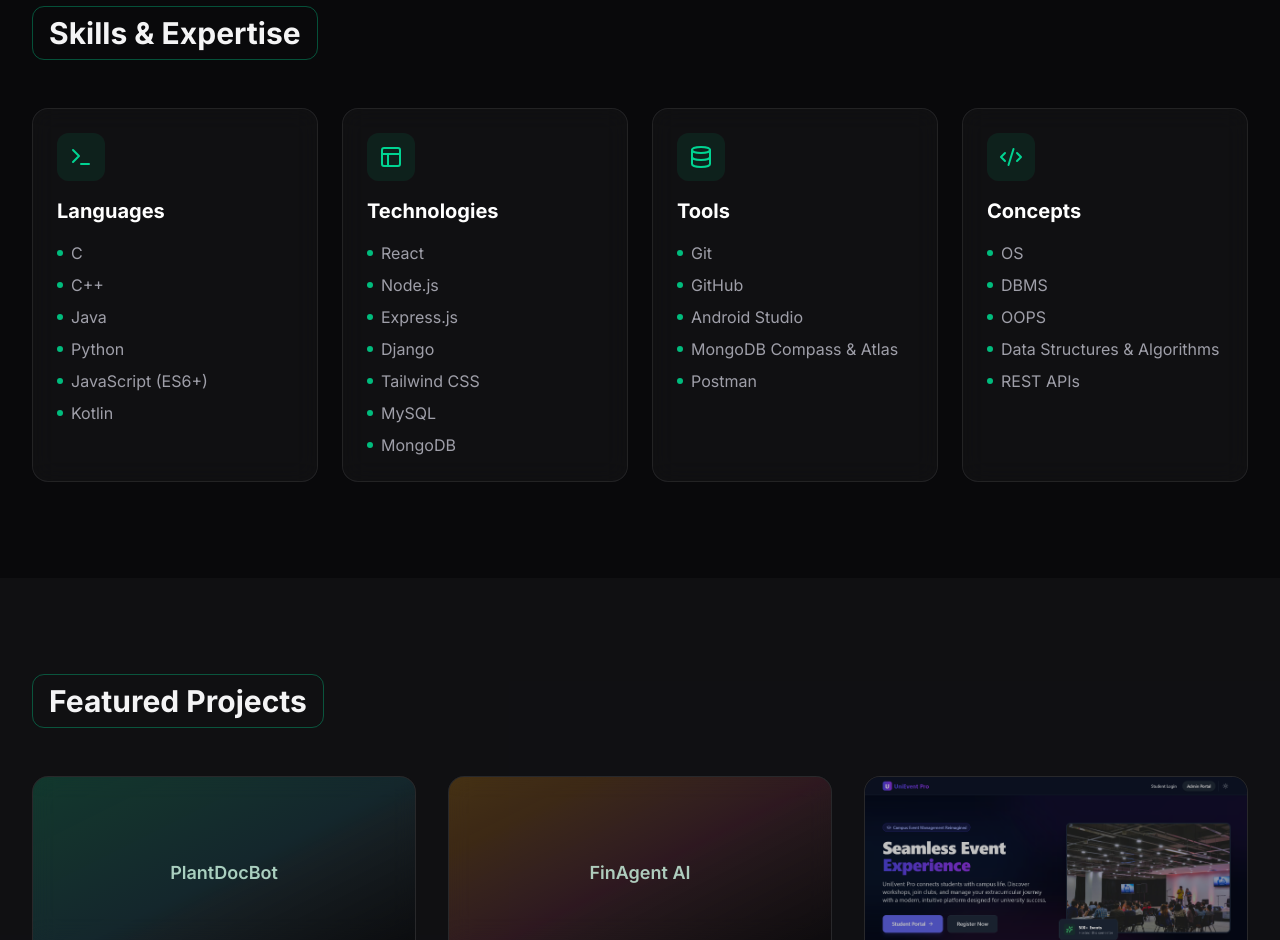
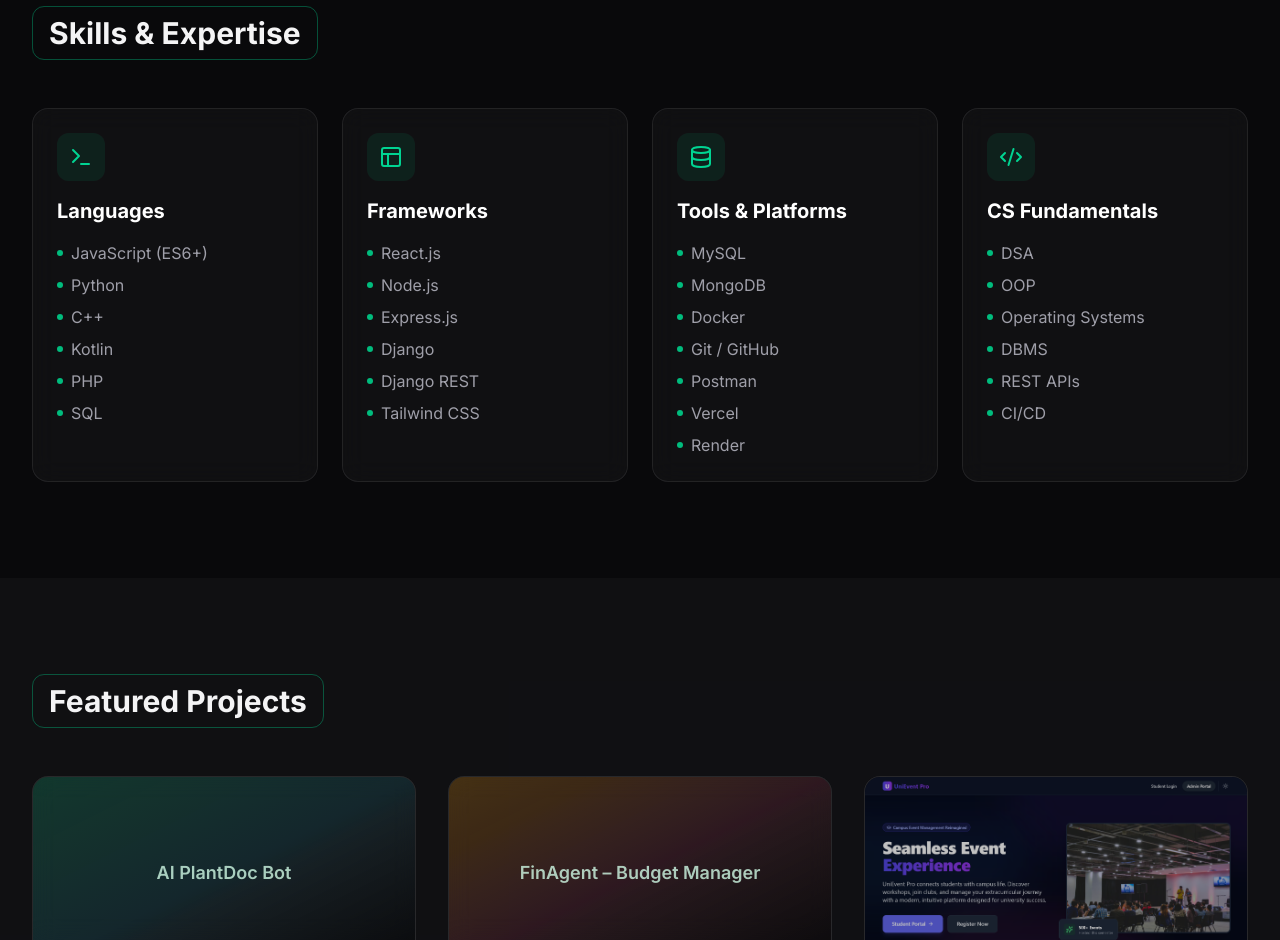
Before and after one commit to Tanya391/portfolio, a React (Vite) app: page / in a window 1280 px wide. Shown: the part 1860-2800 px from the top of the page. Built offline with nearby package versions, Linux system fonts and the light colour scheme.

Commit message:
tailor portfolio

```diff
--- a/src/App.jsx
+++ b/src/App.jsx
@@ -107,11 +107,12 @@
               <span className="text-white">Tanya</span> <span className="text-white">Bharti</span>
             </h1>
             <p className="text-xl md:text-2xl text-zinc-300 font-medium">
-              Full-Stack Developer | AI & Cloud Enthusiast
+              Full-Stack Developer &nbsp;·&nbsp; AI / ML &nbsp;·&nbsp; Cloud & DevOps
             </p>
             <p className="max-w-3xl mx-auto text-zinc-500 text-lg leading-relaxed">
-              B.Tech Computer Science student at Lovely Professional University. I focus on building scalable applications
-              and have a strong foundation in both front-end and back-end development.
+              B.Tech Computer Science student at Lovely Professional University (CGPA 7.95). I build
+              production-ready full-stack applications, AI pipelines, and containerised back-ends with
+              the MERN stack, Django REST, and Python-based ML frameworks.
             </p>
 
             <div className="flex items-center justify-center gap-6 pt-2">
@@ -189,22 +190,22 @@
     {
       title: 'Languages',
       icon: <Terminal className="text-emerald-400" />,
-      skills: ['C','C++', 'Java', 'Python', 'JavaScript (ES6+)', 'Kotlin'],
+      skills: ['JavaScript (ES6+)', 'Python', 'C++', 'Kotlin', 'PHP', 'SQL'],
     },
     {
-      title: 'Technologies',
+      title: 'Frameworks',
       icon: <Layout className="text-emerald-400" />,
-      skills: ['React', 'Node.js', 'Express.js', 'Django', 'Tailwind CSS', 'MySQL', 'MongoDB'],
+      skills: ['React.js', 'Node.js', 'Express.js', 'Django', 'Django REST', 'Tailwind CSS'],
     },
     {
-      title: 'Tools',
+      title: 'Tools & Platforms',
       icon: <Database className="text-emerald-400" />,
-      skills: ['Git', 'GitHub', 'Android Studio', 'MongoDB Compass & Atlas', 'Postman'],
+      skills: ['MySQL', 'MongoDB', 'Docker', 'Git / GitHub', 'Postman', 'Vercel', 'Render'],
     },
     {
-      title: 'Concepts',
+      title: 'CS Fundamentals',
       icon: <Code2 className="text-emerald-400" />,
-      skills: ['OS', 'DBMS', 'OOPS', 'Data Structures & Algorithms', 'REST APIs'],
+      skills: ['DSA', 'OOP', 'Operating Systems', 'DBMS', 'REST APIs', 'CI/CD'],
     },
   ];
 
@@ -247,29 +248,29 @@
 const Projects = () => {
   const projects = [
     {
-      name: 'PlantDocBot',
-      description: 'AI assistant that identifies plant diseases from images and chat inputs, with guidance on symptoms and care recommendations.',
-      tech: ['Streamlit', 'Django', 'Python', 'ResNet', 'MobileNet', 'BERT', 'REST APIs'],
+      name: 'AI PlantDoc Bot',
+      description: 'Full-stack AI plant disease diagnosis chatbot with a multi-model detection pipeline (ResNet-50, MobileNetV2, BERT), Flask REST API, Streamlit UI, and Docker containerization. Integrates CNN image classification, BERT text diagnosis, and Gemini conversational AI.',
+      tech: ['Python', 'PyTorch', 'ResNet-50', 'MobileNetV2', 'BERT', 'Transformers', 'Streamlit', 'Flask', 'REST API', 'Gemini API', 'Docker'],
       github: 'https://github.com/Tanya391/ai_plantdoc_bot',
       live: '',
       image: '',
     },
     {
-      name: 'FinAgent AI',
-      description: 'AI budget tracker that helps log daily expenses, plan future budgets, and get practical saving/investing guidance with grounded answers and transparent errors.',
+      name: 'FinAgent – Budget Manager',
+      description: 'Full-stack AI financial intelligence platform with a query-understanding layer that routes natural language to a deterministic analytics engine or a grounded RAG pipeline. Features hybrid retrieval (vector search + metadata filtering + regex fallback), 18-category merchant classification, JWT-secured endpoints, and CI/CD via GitHub Actions.',
       tech: [
-        'React',
-        'Tailwind CSS',
-        'Django',
-        'Django REST Framework',
+        'React 19',
+        'Django 5.0',
+        'Django REST',
         'MongoDB',
-        'Python',
+        'Docker',
         'JWT',
         'Vector Search',
         'RAG',
-        'Groq API',
-        'Hugging Face',
         'Sentence Transformers',
+        'LLM APIs',
+        'GitHub Actions',
+        'Nginx',
       ],
       github: 'https://github.com/Tanya391/finagent-ai',
       live: '',
@@ -277,8 +278,8 @@
     },
     {
       name: 'UniEvent Pro',
-      description: 'Campus event management platform with student and admin portals, one-click registrations, live announcements, and engagement analytics.',
-      tech: ['React', 'Vite', 'React Router', 'Recharts', 'Node.js', 'Express', 'MongoDB', 'JWT'],
+      description: 'Event management portal with React, Node.js, Express, and MongoDB. Includes JWT authentication, role-based access control, real-time notifications via Nodemailer, a Recharts analytics dashboard, Multer file uploads, and zero-downtime deployments on Vercel with a full CI/CD pipeline.',
+      tech: ['React.js', 'Node.js', 'Express.js', 'MongoDB', 'JWT', 'RBAC', 'Nodemailer', 'Recharts', 'Multer', 'Helmet', 'Vercel'],
       github: 'https://github.com/Tanya391/UniEvent-Pro',
       live: 'https://uni-event-pro.vercel.app/',
       image: '/images/unievent-pro.png',
@@ -385,10 +386,16 @@
   const certificatesLink = 'https://drive.google.com/drive/folders/1B-DySjgM6hLWowaK--oWUcnPGHsumHjR';
   const items = [
     {
-      title: 'Cloud Computing',
-      issuer: 'NPTEL | IIT Kharagpur',
-      year: 'Jan 2025',
-      link: 'https://drive.google.com/file/d/12JRcy4O7S62YrtSFQkxIQz2nRm_w_BAX/view?usp=drive_link',
+      title: 'Build Generative AI Apps with No-Code Tools',
+      issuer: 'Infosys Springboard',
+      year: 'Aug 2025',
+      link: 'https://drive.google.com/drive/folders/1B-DySjgM6hLWowaK--oWUcnPGHsumHjR',
+    },
+    {
+      title: 'Prompt Engineering: ChatGPT, Generative AI & LLM',
+      issuer: 'Infosys Springboard',
+      year: 'Aug 2025',
+      link: 'https://drive.google.com/drive/folders/1B-DySjgM6hLWowaK--oWUcnPGHsumHjR',
     },
     {
       title: 'Mastering DSA in C++',
@@ -397,10 +404,10 @@
       link: 'https://drive.google.com/file/d/1IuVlUQYFu7TB9psztZ7F6zJLowbWUI2w/view?usp=drive_link',
     },
     {
-      title: 'MongoDB Skill-a-thon',
-      issuer: 'MongoDB',
-      year: 'Jul 2025',
-      link: 'https://drive.google.com/file/d/1xfgBV057XJMeIoa7XKvpxf9d5ctGHBr7/view?usp=drive_link',
+      title: 'Cloud Computing',
+      issuer: 'NPTEL | IIT Kharagpur',
+      year: 'Jan 2025',
+      link: 'https://drive.google.com/file/d/12JRcy4O7S62YrtSFQkxIQz2nRm_w_BAX/view?usp=drive_link',
     },
   ];
 
@@ -452,8 +459,9 @@
     {
       company: 'Infosys Springboard',
       role: 'AI Intern',
-      period: 'Feb 11, 2026 - Ongoing (8 weeks)',
-      description: 'Building PlantDocBot, an AI assistant that diagnoses plant diseases from user chat and image uploads.',
+      period: 'Feb 2026 – Apr 2026',
+      description: 'Built AI PlantDoc Bot — a full-stack plant disease diagnosis chatbot with a multi-model pipeline (ResNet-50, MobileNetV2, BERT) and Gemini conversational AI. Developed the Flask REST API and Streamlit UI, applied transfer learning and transformer fine-tuning, and containerized the entire stack with Docker and Docker-Compose for production deployment.',
+      tech: ['Python', 'PyTorch', 'ResNet-50', 'MobileNetV2', 'BERT', 'Gemini API', 'Flask', 'Streamlit', 'Docker'],
     },
   ];
 
@@ -484,6 +492,15 @@
               <p className="text-zinc-400 leading-relaxed">
                 {exp.description}
               </p>
+              {exp.tech && (
+                <div className="flex flex-wrap gap-2 mt-5">
+                  {exp.tech.map((t) => (
+                    <span key={t} className="px-2 py-1 bg-emerald-500/10 text-emerald-400 text-xs font-mono rounded-md">
+                      {t}
+                    </span>
+                  ))}
+                </div>
+              )}
             </motion.div>
           ))}
         </div>
@@ -494,8 +511,10 @@
 
 const Achievements = () => {
   const achievements = [
-    { title: 'LeetCode Contest Rank', detail: 'Highest contest ranking achieved: 1409.' },
-    { title: '300+ DSA Problems Solved', detail: 'Solved 300+ questions across GFG, LeetCode, and Hackerrank.' },
+    { title: 'LeetCode Peak Rating: 1409', detail: 'Reached a peak LeetCode contest rating of 1409, showcasing competitive programming strength.' },
+    { title: '200+ DSA Problems Solved', detail: 'Solved 200+ coding problems across LeetCode, HackerRank, and Codeforces.' },
+    { title: 'HackerRank Badges', detail: '3-star badge in Python and 2-star badge in Problem Solving on HackerRank.' },
+    { title: 'Dynamic Programming Camp', detail: 'Completed the Dynamic Programming Camp organised by Algo University.' },
   ];
 
   return (
```
